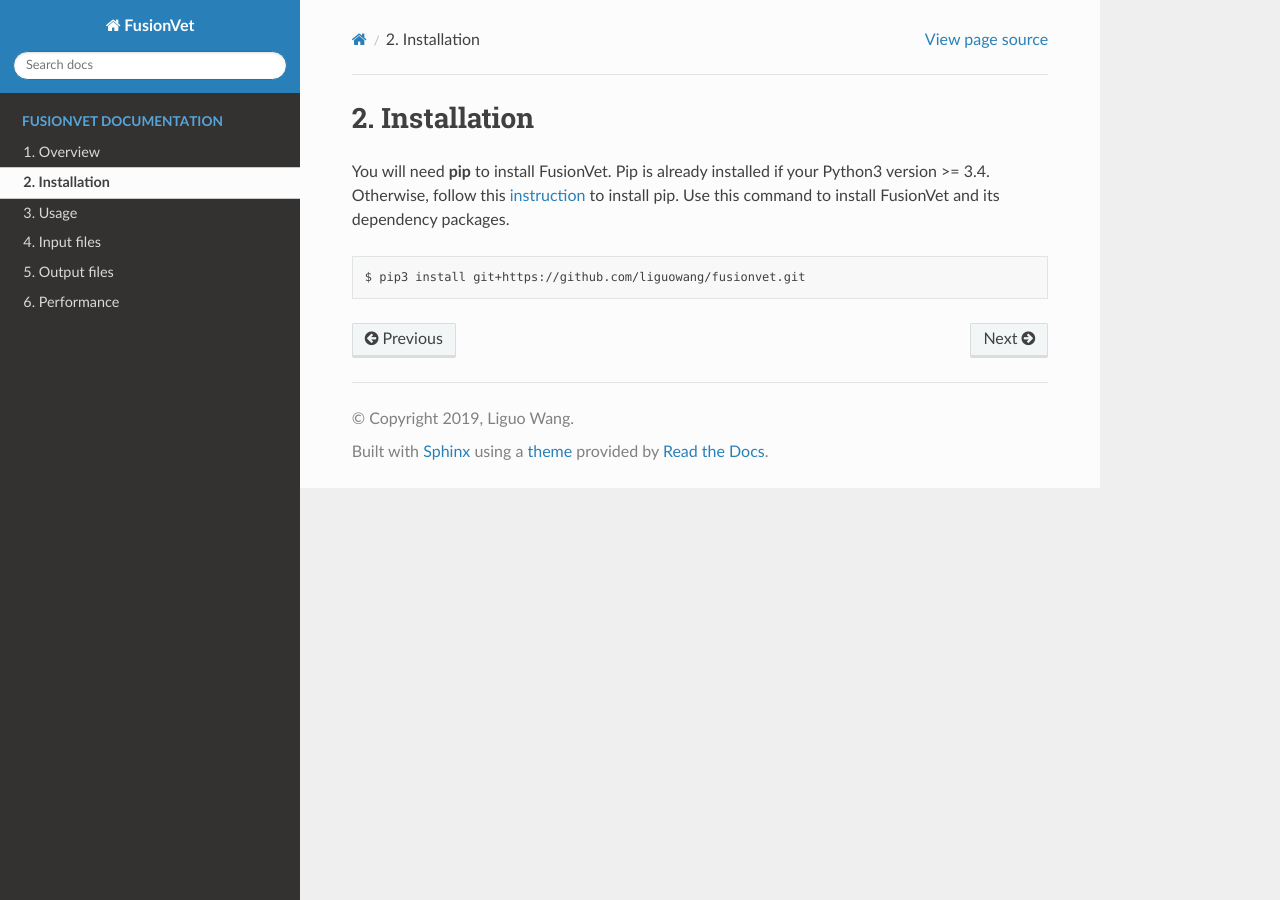
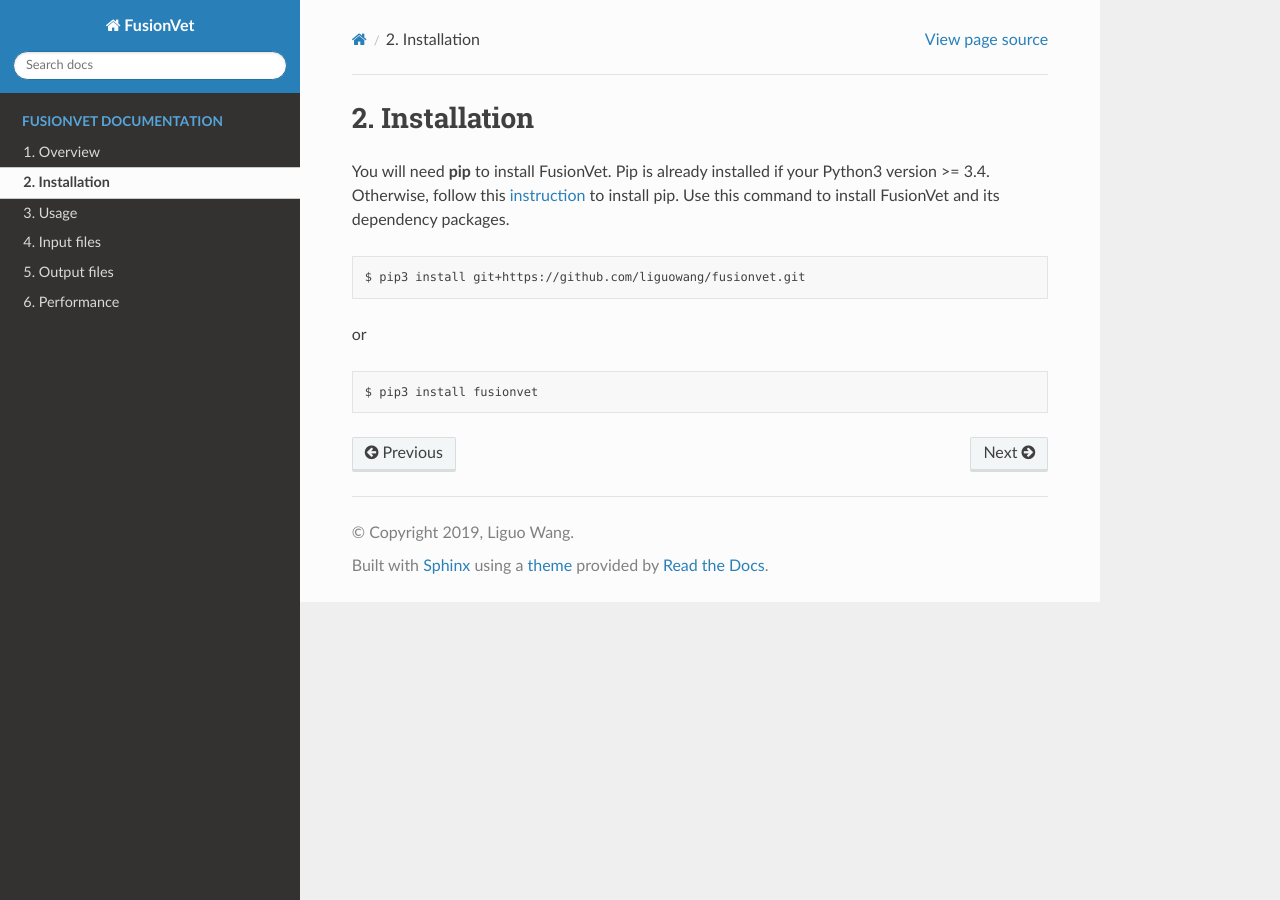
Before and after one commit to liguowang/FusionVet, a Sphinx documentation site: the page built from docs/source/installation.rst, in a window 1280 px wide. Built offline with Sphinx 7.4.7 and the Read the Docs theme 2.0.0, drawn with Linux system fonts in a browser that asks for light colours.

Commit message:
update installation guide

```diff
--- a/docs/source/installation.rst
+++ b/docs/source/installation.rst
@@ -6,3 +6,9 @@ Use this command to install FusionVet and its dependency packages.
 ::
 
  $ pip3 install git+https://github.com/liguowang/fusionvet.git
+
+or
+
+::
+
+ $ pip3 install fusionvet
```
